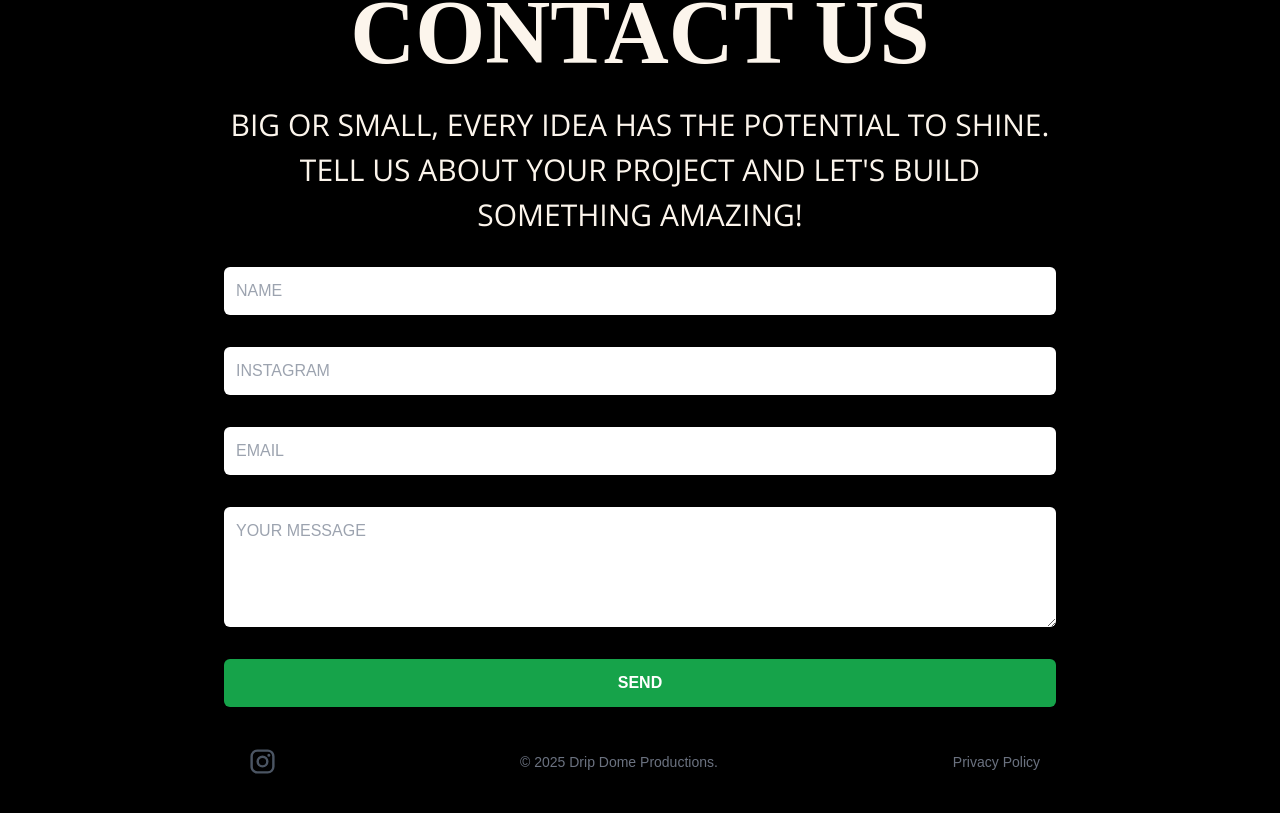
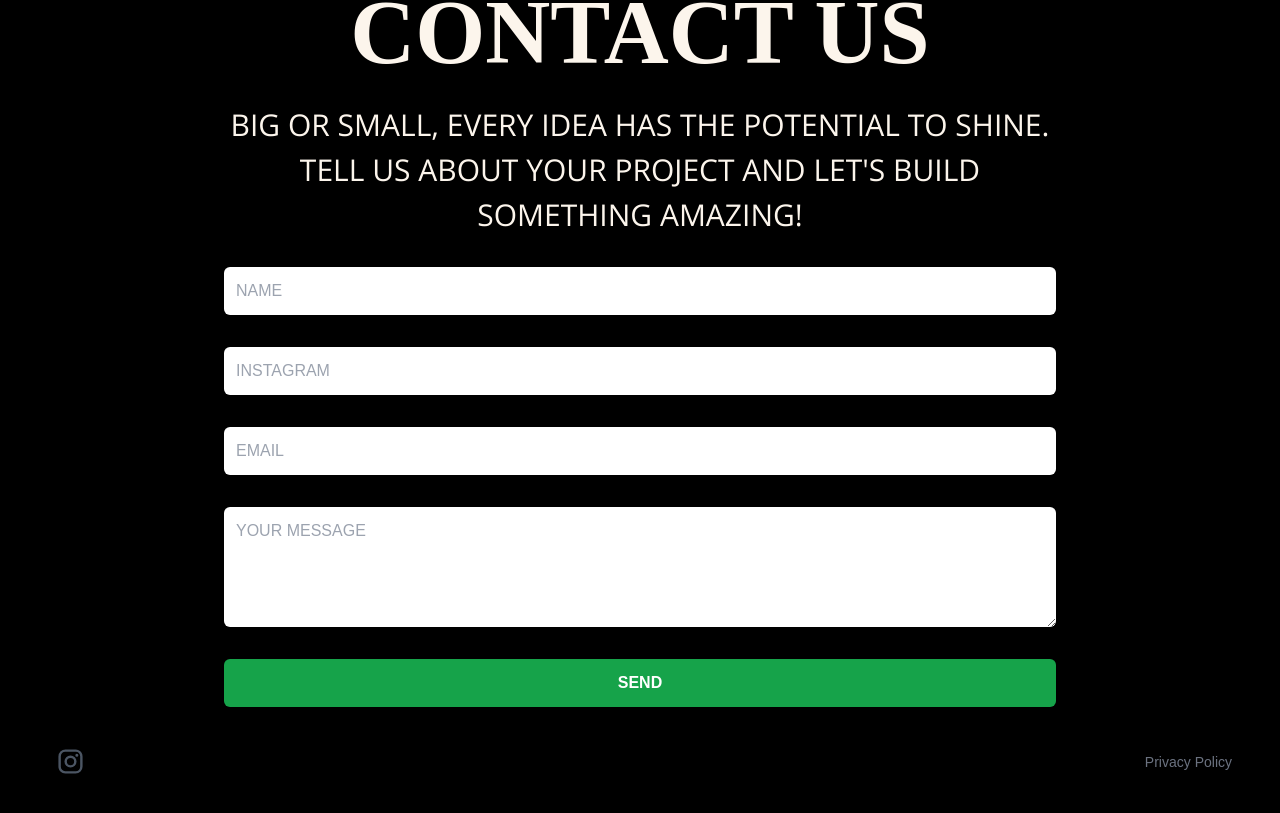
Before and after one commit to mHaines9219/dripdome-site, a Next.js app: page / in a window 1280 px wide. Shown: the part 1536-2349 px from the top of the page. Built offline with nearby package versions, Linux system fonts and the light colour scheme; a web font is replaced by a local one.

Commit message:
fix footer"

```diff
--- a/app/ui/Footer.tsx
+++ b/app/ui/Footer.tsx
@@ -22,9 +22,7 @@ export default function Footer() {
               </a>
             </div>
           </div>
-          <div className="text-center text-sm text-gray-500">
-            © {new Date().getFullYear()} Drip Dome Productions.
-          </div>
+
           <Link href="/privacy" className=" text-sm text-gray-500 ">
             Privacy Policy
           </Link>
```
Also changed, not shown: app/components/Contact.tsx (+5 -3 lines).
